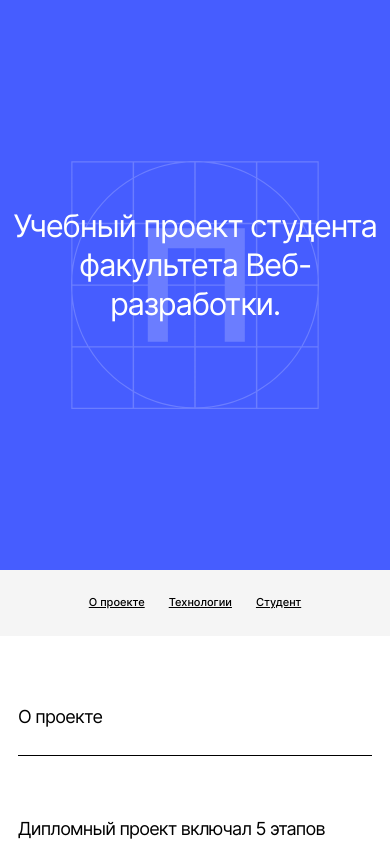
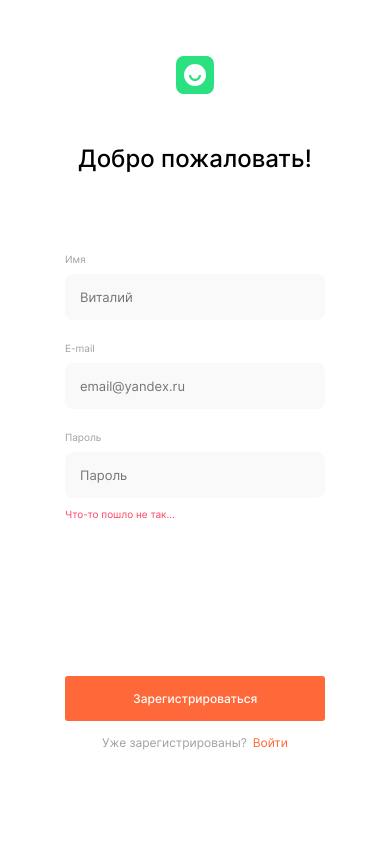
Before and after one commit to LeisanMingalieva/movies-explorer-frontend, a React (Create React App) app: page / in a window 390 px wide. Shown: the top 844 px of the page. Built offline with nearby package versions, Linux system fonts and the light colour scheme.

Commit message:
fix Register Component

```diff
--- a/src/components/App/App.js
+++ b/src/components/App/App.js
@@ -14,9 +14,9 @@ function App() {
       {/* <Routes>
         <Route path="/" element={<Main />} />
       </Routes> */}
-      <Main />
-      <Footer />
-      <Register />
+      {/* <Main />
+      <Footer /> */}
+      <Register buttonText="Зарегистрироваться"/>
     </div>
   );
 }
--- a/src/components/Register/Register.css
+++ b/src/components/Register/Register.css
@@ -32,22 +32,22 @@
     width: 100%;
 }
 
-.register__form-container {
+.register__container {
     display: flex;
     flex-direction: column;
     margin: 0;
 }
 
-.register__form-label {
+.register__label {
     color: #A0A0A0;
     font-size: 10px;
     font-style: normal;
     font-weight: 400;
     line-height: normal;
-    margin-bottom: 10px;
+    margin-bottom: 9px;
 }
 
-.register__form-input {
+.register__input {
     border-radius: 8px;
     background-color: #F9F9F9;
     box-sizing: border-box;
@@ -60,7 +60,7 @@
     line-height: normal;
 }
 
-.register__form-span {
+.register__span {
     font-style: normal;
     font-weight: 400;
     font-size: 10px;
@@ -69,3 +69,78 @@
     margin-top: 10px;
     min-height: 12px;
 }
+
+.register__button-container {
+    width: 100%;
+    display: flex;
+    flex-direction: column;
+    column-gap: 6px;
+    align-items: center;
+}
+
+.register__button {
+    border-radius: 3px;
+    background-color: #FF6838;
+    border: none;
+    color: #fff;
+    height: 45px;
+    width: 100%;
+    text-align: center;
+    margin: 68px auto 16px;
+    padding: 13px 126px 15px 124px;
+    font-size: 14px;
+    font-style: normal;
+    font-weight: 500;
+    line-height: normal;
+}
+
+.register__button:hover {
+    opacity: 0.8;
+}
+
+.register__button-text {
+    color: #A0A0A0;
+    text-align: center;
+    font-size: 14px;
+    font-weight: 400;
+    line-height: normal;
+    margin: 0;
+}
+
+.register__login-link {
+    color: #FF6838;
+    text-align: center;
+    font-size: 14px;
+    font-weight: 400;
+    line-height: normal;
+    margin: 0 0 0 6px;
+    text-decoration: none;
+}
+
+@media (max-width: 460px) {
+    .register__wrapper {
+        width: 260px;
+        margin: 0 auto;
+        padding: 56px 0 30px;
+        align-items: center;
+    }
+
+    .register__title {
+        margin: 50px 0 80px;
+    }
+
+    .register__button {
+        width: 260px;
+        font-size: 12px;
+        margin: 156px auto 14px;
+        padding: 15px 68px;
+    }
+
+    .register__button-text {
+        font-size: 12px;
+    }
+
+    .register__login-link {
+        font-size: 12px;
+    }
+}
--- a/src/components/Register/Register.js
+++ b/src/components/Register/Register.js
@@ -3,38 +3,44 @@ import './Register.css';
 import { Link } from "react-router-dom";
 import logo from '../../images/logo.svg';
 
-function Register() {
+function Register({buttonText}) {
     return (
         <div className="register__wrapper">
             <Link to="/" className="register__logo" src={logo} alt="Логотип"></Link>
             <h1 className="register__title">Добро пожаловать!</h1>
             <form className="register__form" name="register__form">
-                <div className="register__form-container">
-                    <label className="register__form-label">Имя</label>
-                    <input className="register__form-input"
+                <div className="register__container">
+                    <label className="register__label">Имя</label>
+                    <input className="register__input"
                         id="name"
                         type="text"
                         placeholder="Виталий"
                     />
-                    <span className="register__form-span"></span>
+                    <span className="register__span"></span>
                 </div>
-                <div className="register__form-container">
-                    <label className="register__form-label">E-mail</label>
-                    <input className="register__form-input"
+                <div className="register__container">
+                    <label className="register__label">E-mail</label>
+                    <input className="register__input"
                         id="email"
                         type="email"
                         placeholder="email@yandex.ru"
                     />
-                    <span className="register__form-span"></span>
+                    <span className="register__span"></span>
                 </div>
-                <div className="register__form-container">
-                    <label className="register__form-label">Пароль</label>
-                    <input className="register__form-input"
+                <div className="register__container">
+                    <label className="register__label">Пароль</label>
+                    <input className="register__input"
                         id="password"
                         type="password"
                         placeholder="Пароль"
                     />
-                    <span className="register__form-span"></span>
+                    <span className="register__span">Что-то пошло не так...</span>
+                </div>
+                <div className="register__button-container">
+                    <button className="register__button" type="submit">{buttonText}</button>
+                    <p className="register__button-text">Уже зарегистрированы?
+                    <Link to="/sign-in" className="register__login-link">Войти</Link>
+                    </p>
                 </div>
             </form>
 
```
